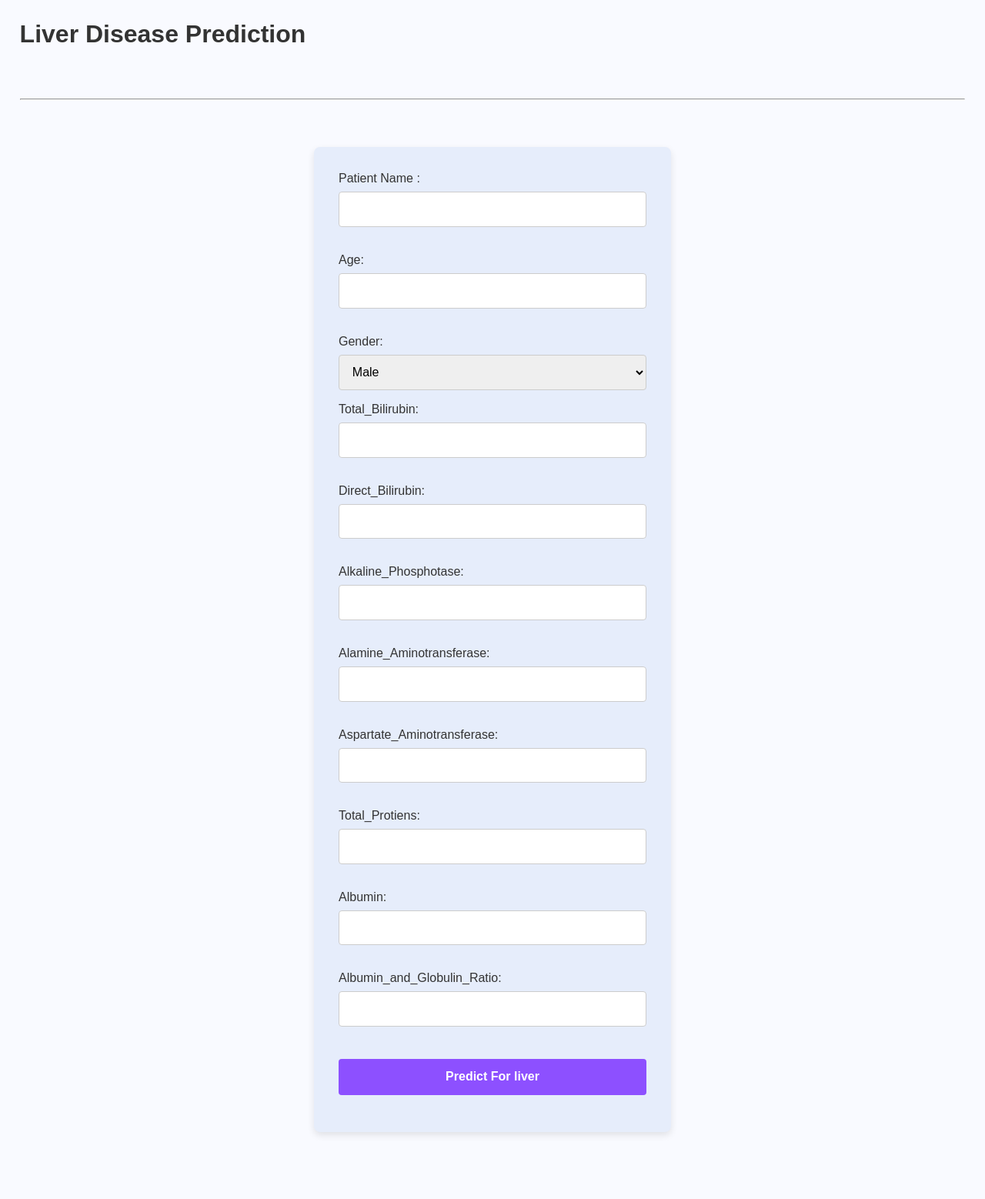
After one commit to subramaniyasiva/Diagnose_AI, a Django app: page /liver in a window 1280 px wide. The commit adds this page. Shown: the whole page at 77% size. Run offline with Django 5.2, Linux system fonts and the light colour scheme; parts of the project's set-up code (start-up, migrations or seed data) failed here and were passed over.

Commit message:
liver disease added

```diff
--- a/DiagnoseAI/views.py
+++ b/DiagnoseAI/views.py
@@ -11,12 +11,15 @@ MODEL_PATH = os.path.join(settings.BASE_DIR, 'DiagnoseAI', 'trainedmodels', 'car
 MODEL_PATHd = os.path.join(settings.BASE_DIR, 'DiagnoseAI', 'trainedmodels', 'diabetes.joblib')
 MODEL_PATHs = os.path.join(settings.BASE_DIR, 'DiagnoseAI', 'trainedmodels', 'stroke_pipeline.pkl')
 model_patha=os.path.join(settings.BASE_DIR, 'DiagnoseAI', 'trainedmodels', 'anemia.pkl')
+model_pathl=os.path.join(settings.BASE_DIR, 'DiagnoseAI', 'trainedmodels', 'liver_rfmodel.pkl')
+
 
 
 modelc=joblib.load(MODEL_PATH)
 modeldd=joblib.load(MODEL_PATHd)
 models1=joblib.load(MODEL_PATHs)
 modela=joblib.load(model_patha)
+modell=joblib.load(model_pathl)
 
 def patient(requests):
     if requests.method=="POST":
@@ -252,3 +255,37 @@ def anemia(requests):
         obj3.save()
         return render(requests,'anemia.html',{'anemia_result':anemia_result})
     return render(requests,'anemia.html')
+def livers(requests):
+    if requests.method=='POST':
+        pname=requests.POST.get('pname')
+        age=requests.POST.get('age')
+        gender=requests.POST.get('gender')
+        tb=requests.POST.get('tb')
+        db=requests.POST.get('db')
+        ap=requests.POST.get('ap')
+        aa=requests.POST.get('aa')
+        asa=requests.POST.get('asa')
+        tp=requests.POST.get('tp')
+        al=requests.POST.get('al')
+        alg=requests.POST.get('alg')
+        print(alg)
+        features = pd.DataFrame({
+            'Age': [age],
+            'Gender': [gender],
+            'Total_Bilirubin': [tb],
+            'Direct_Bilirubin': [db],
+            'Alkaline_Phosphotase': [ap],
+            'Alamine_Aminotransferase': [aa],
+            'Aspartate_Aminotransferase': [asa],
+            'Total_Protiens': [tp],
+            'Albumin': [al],
+            'Albumin_and_Globulin_Ratio': [alg]
+
+        })
+        liver_di=modell.predict(features)
+        liver_result="liver disease traces are there" if liver_di==2 else "no traces"
+        print(liver_di)
+        print(liver_result)
+
+        return render(requests,'liver.html',{'lr':liver_result})
+    return render(requests,'liver.html')
--- a/MediCheckAI/urls.py
+++ b/MediCheckAI/urls.py
@@ -25,7 +25,9 @@ urlpatterns = [
     path('cardiac',views.cardiac,name="cardiac"),
     path('diabeticss',views.diabeticss,name="diabetics"),
     path('stroke',views.predict_stroke,name="stroke"),
-    path('anemia',views.anemia,name='anemia')
+    path('anemia',views.anemia,name='anemia'),
+    path('liver',views.livers,name='livers')
+
 
 
 ]
--- a/static/diabetics.css
+++ b/static/diabetics.css
@@ -1,27 +1,61 @@
-body{
-    background-color: rgb(255, 255, 255);
-    /* background-color: rgb(155, 0, 0); */
-    padding: 2,4%;
+/* Reset a bit for clean look */
+body {
+    margin: 0;
+    font-family: Arial, sans-serif;
+    background-color: #f9faff; /* soft white with slight blue tone */
+    padding: 2%;
+    color: #333;
+}
 
+/* Center the form */
+form {
+    max-width: 400px;
+    margin: 5% auto;
+    padding: 2rem;
+    border-radius: 8px;
+    background: #e6edfb; /* light blue background */
+    box-shadow: 0 4px 10px rgba(0, 0, 0, 0.1);
 }
-form{
-    padding:2.8%;
 
+/* Input styling */
+form input,
+form select,
+form textarea {
+    width: 100%;
+    padding: 0.8rem;
+    margin: 0.5rem 0 1rem;
+    border: 1px solid #ccc;
+    border-radius: 4px;
+    font-size: 1rem;
+}
 
-    padding: 1%;
+/* Button styling */
+#btn1 {
+    width: 100%;
+    padding: 0.9rem;
+    border: none;
     border-radius: 4px;
+    background-color: #8d50ff;
+    color: white;
+    font-size: 1rem;
+    font-weight: bold;
+    cursor: pointer;
+    transition: background 0.3s ease, transform 0.2s ease;
+}
 
-    background-color: rgb(185, 204, 243);
+/* Hover + click effect */
+#btn1:hover {
+    background-color: #6d36d6;
+    transform: translateY(-2px);
 }
-#btn1{
-    padding:0.8%;
 
-    border-radius: 2px;
-    background-color: rgb(141, 80, 255);;
+#btn1:active {
+    transform: translateY(1px);
 }
-#btn1{
-    padding:0.8%;
 
-    border-radius: 2px;
-    background-color: rgb(141, 80, 255);;
+/* Headings inside form */
+form h2 {
+    text-align: center;
+    margin-bottom: 1.5rem;
+    color: #4a4a4a;
 }
--- a/templates/cardiac_arrest.html
+++ b/templates/cardiac_arrest.html
@@ -1,7 +1,7 @@
 {% load  static %}
 <html>
 <head>
-    <link rel="stylesheet" href="{% static 'cardiac.css' %}">
+    <link rel="stylesheet" href="{% static 'diabetics.css' %}">
 
 </head>
 <body>
--- /dev/null
+++ b/templates/liver.html
@@ -0,0 +1,37 @@
+{% load static %}
+<html>
+    <head>
+        <title>Liver Disease</title>
+        <link rel="stylesheet" href="{% static 'diabetics.css' %}">
+    </head>
+    <body>
+        <h1>Liver Disease Prediction</h1><Br><br>
+            <hr>
+        <form method='POST'>
+            {% csrf_token %}
+             Patient Name : <input type="text" name="pname"><br><Br>
+    Age: <input type="number" name="age"><br><Br>
+   <label>Gender: </label>
+            <select name="gender">
+                <option value=1>Male</option>
+                <option value=0>Female</option>
+            </select>
+    Total_Bilirubin: <input type="decimal" name="tb"><br><br>
+    Direct_Bilirubin: <input type="decimal" name="db"><br><Br>
+    Alkaline_Phosphotase: <input type="decimal" name="ap"><br><br>
+    Alamine_Aminotransferase: <input type="decimal" name="aa"><br><br>
+    Aspartate_Aminotransferase: <input type="decimal" name="asa"><br><Br>
+    Total_Protiens: <input type="decimal" step="0.01" name="tp"><br><br>
+    Albumin: <input type="decimal" step="0.1" name="al"><br><Br>
+    Albumin_and_Globulin_Ratio: <input type="decimal" name="alg"><br><br>
+
+
+    <input type="submit" value="Predict For liver" id="btn1">
+</form>
+    </body>
+    {% if lr %}
+    <script>
+        alert("{{lr}}")
+    </script>
+    {% endif %}
+    </html>
```
Also changed, not shown: db.sqlite3, 1 other file.
